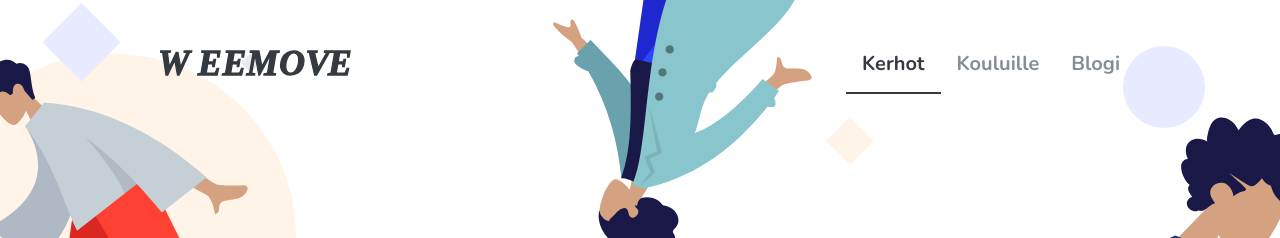
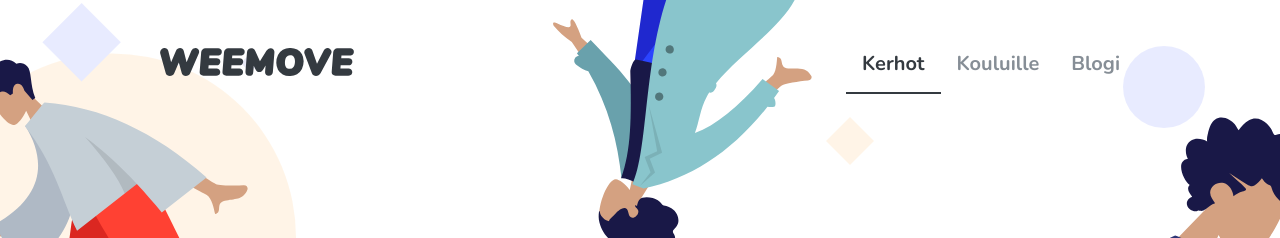
Before and after one commit to Funktum/weemove, a Jekyll site: the page built from _pages/home.md, in a window 1280 px wide. Shown: the top 238 px of the page. Built offline with Jekyll 4.4.1, drawn with Linux system fonts in a browser that asks for light colours; our own code applies the rules of GitHub Pages for plain Markdown files; a script that is not in the unit is left out.

Commit message:
Update images

```diff
--- a/_config.yml
+++ b/_config.yml
@@ -1,6 +1,6 @@
 # Site settings
 title: WEEMOVE
-logo: /assets/img/logo.svg
+logo: /assets/img/weemove-logo-black.svg
 email: we@weemove.fi
 description: "Tarjoamme lapsellesi hauskan liikuntakokemuksen joka antaa onnistumisen tunteita ja kasvattaa lapsen itseluottamusta"
 baseurl: "/weemove" # the subpath of your site, e.g. /blog
@@ -32,7 +32,7 @@ defaults:
   - scope:
       path: ""
     values:
-      image: /assets/img/share.png
+      image: /assets/img/weemove-share-1.png
 
 # Disqus - enable for commenting on blog
 # disqus:
--- a/_pages/home.md
+++ b/_pages/home.md
@@ -4,7 +4,7 @@ title: "Innostava liikuntakerho 6–12 vuotialle seikkailijalle"
 description: "Tarjoamme lapsellesi hauskan liikuntakokemuksen joka antaa onnistumisen tunteita ja kasvattaa lapsen itseluottamusta. WEE-kerhot ovat iltapäivisin jäjestettäviä liikuntakerhoja Uudellamaalla."
 hero_btn: "#wee-kerhot"
 hero_btn_text: "WEE-kerhot"
-hero_img: /weemove/assets/img/hero.svg
+hero_img: /weemove/assets/img/weemove-hero.svg
 permalink: /
 ---
 # Tarjoamme lapselle onnistumisia ohjatun liikunan kautta
```
Also changed, not shown: assets/img/hero.svg (deleted), assets/img/logo.svg (deleted), assets/img/weemove-hero.svg (added), assets/img/weemove-logo-black.svg (added).
